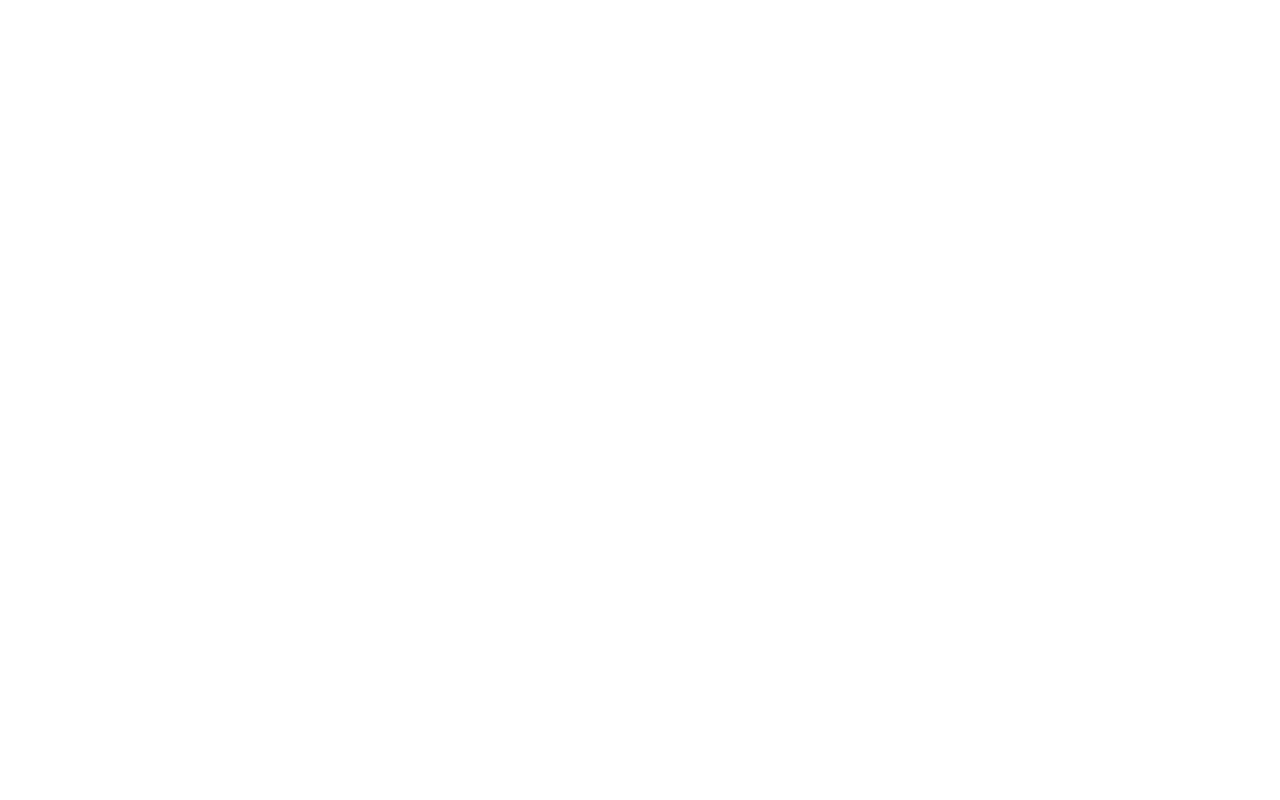
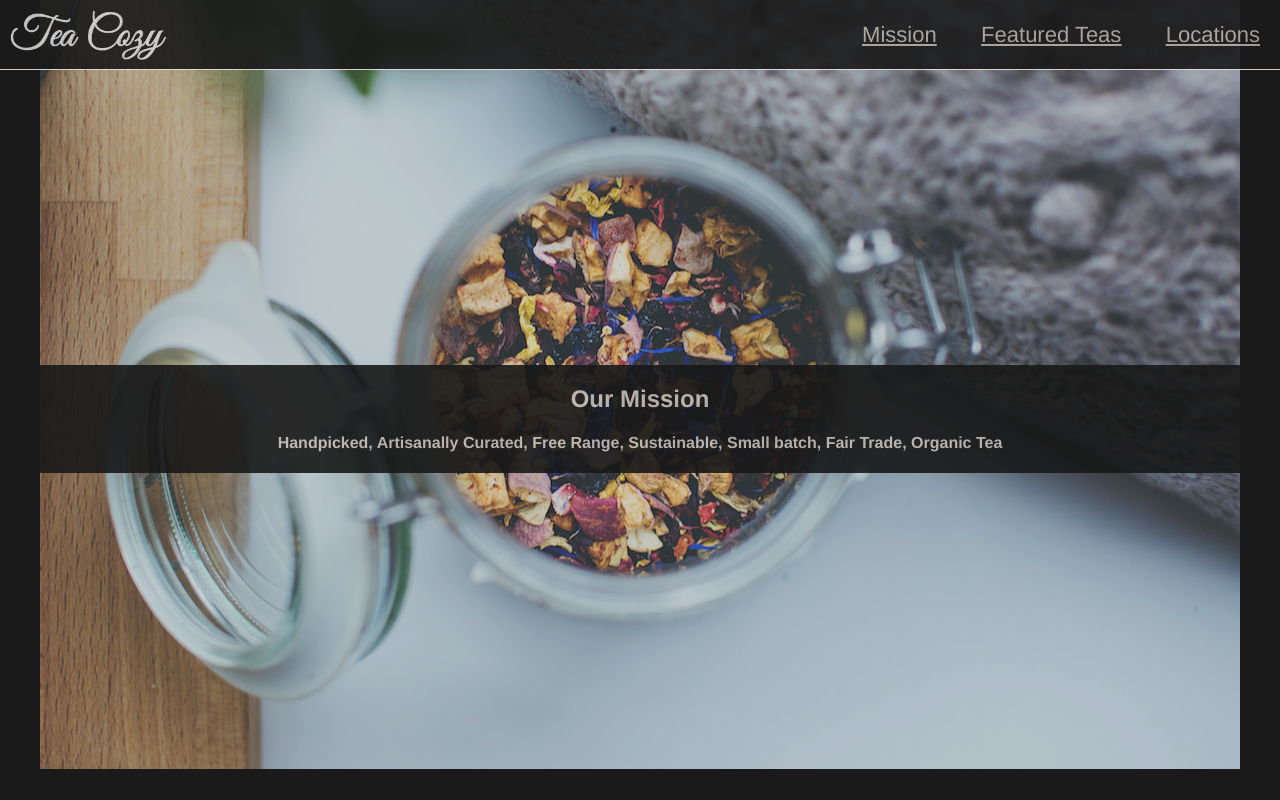
Before and after one commit to SometimesDeveloping/teacozy, a plain HTML site: page index.html in a window 1280 px wide. Drawn offline with Linux system fonts and the light colour scheme.

Commit message:
Add top content HTML and CSS.

```diff
--- a/index.html
+++ b/index.html
@@ -3,8 +3,32 @@
   <head>
     <meta charset="utf-8">
     <title>Drinks by Tea Cozy</title>
+    <link rel="stylesheet" href="./resources/css/style.css">
   </head>
   <body>
+    <!-- Header section -->
+    <header>
+      <img src="./resources/images/img-tea-cozy-logo.png" alt="Company Logo">
+
+          <nav>
+            <span class="navlist"><a href="#mission">Mission</a></span>
+            <span class="navlist"><a href="#featured">Featured Teas</a></span>
+            <span class="navlist"><a href="#locations">Locations</a></span>
+          </nav>
+
+    </header>
+
+    <div class="content-top">
+        <div class="mission text">
+          <h2>Our Mission</h2>
+          <h4>
+            Handpicked, Artisanally Curated, Free Range, Sustainable, Small batch, Fair Trade, Organic Tea
+          </h4>
+        </div>
+
+    </div>
+
+
 
   </body>
 </html>
--- a/resources/css/style.css
+++ b/resources/css/style.css
@@ -1 +1,53 @@
-/* Header section */
+* {
+  font-family: Helvetica, sans-serif;
+  color: seashell;
+  background-color: black;
+  opacity: 0.9;
+}
+
+body {
+  margin: 0px auto;
+}
+
+.text {
+  text-align-last: center;
+}
+
+header {
+  display: flex;
+  height: 69px;
+  width: 100%;
+  border-bottom: 1px solid seashell;
+  position: fixed;
+  align-items: center;
+  justify-content: space-between;
+  z-index: 5;
+}
+
+header img {
+  height: 50px;
+  margin-left: 10px;
+}
+
+.navlist {
+  padding: 0px 20px;
+  text-decoration: underline;
+  font-size: 22px;
+
+}
+
+.content-top {
+  display: flex;
+  background-image: url("../images/img-mission-background.jpg");
+  background-position: center;
+  background-repeat: no-repeat;
+  justify-content: center;
+  align-items: center;
+  height: 700px;
+  padding-top: 69px;
+}
+
+.mission {
+  align-items: center;
+  width: 1200px;s
+}
```
